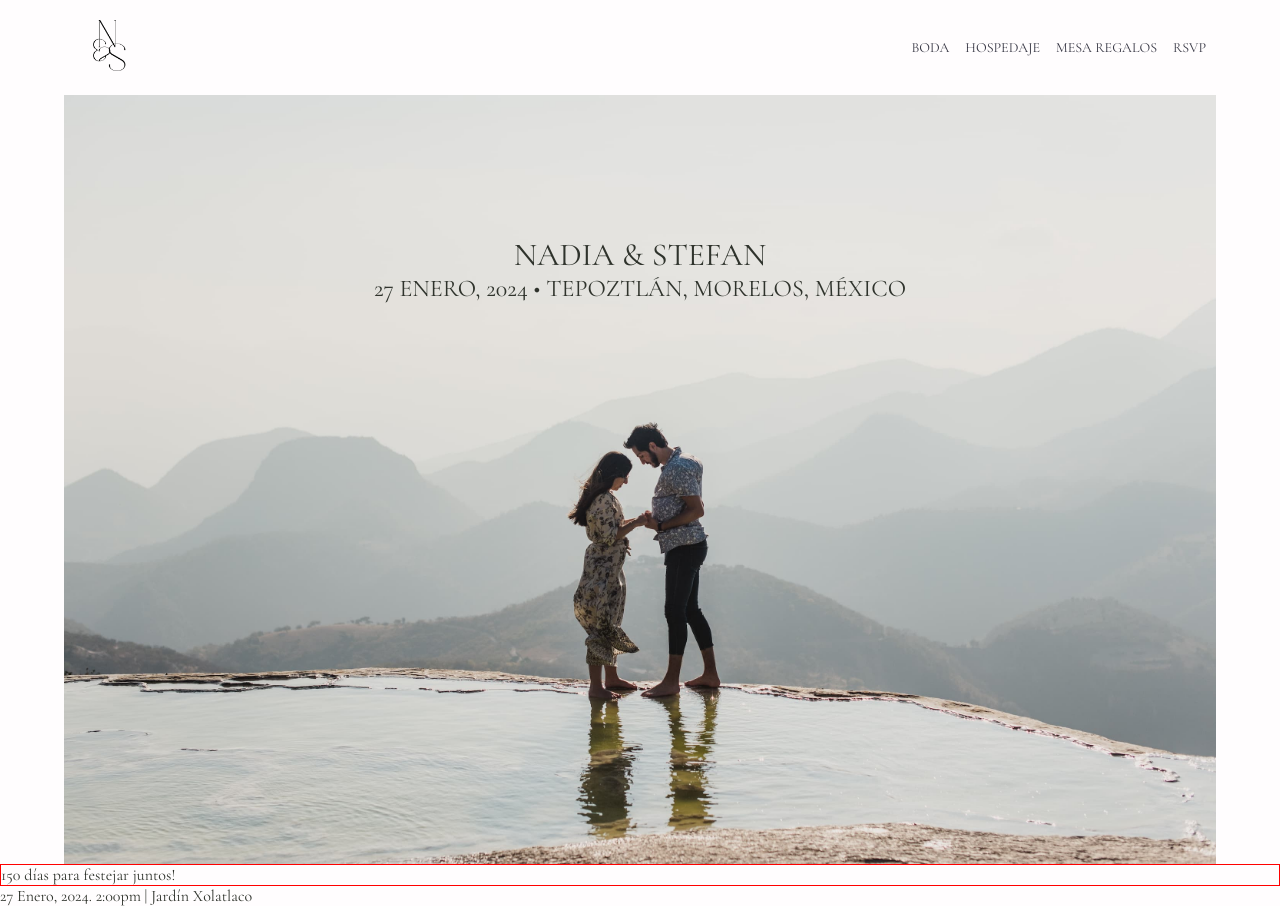
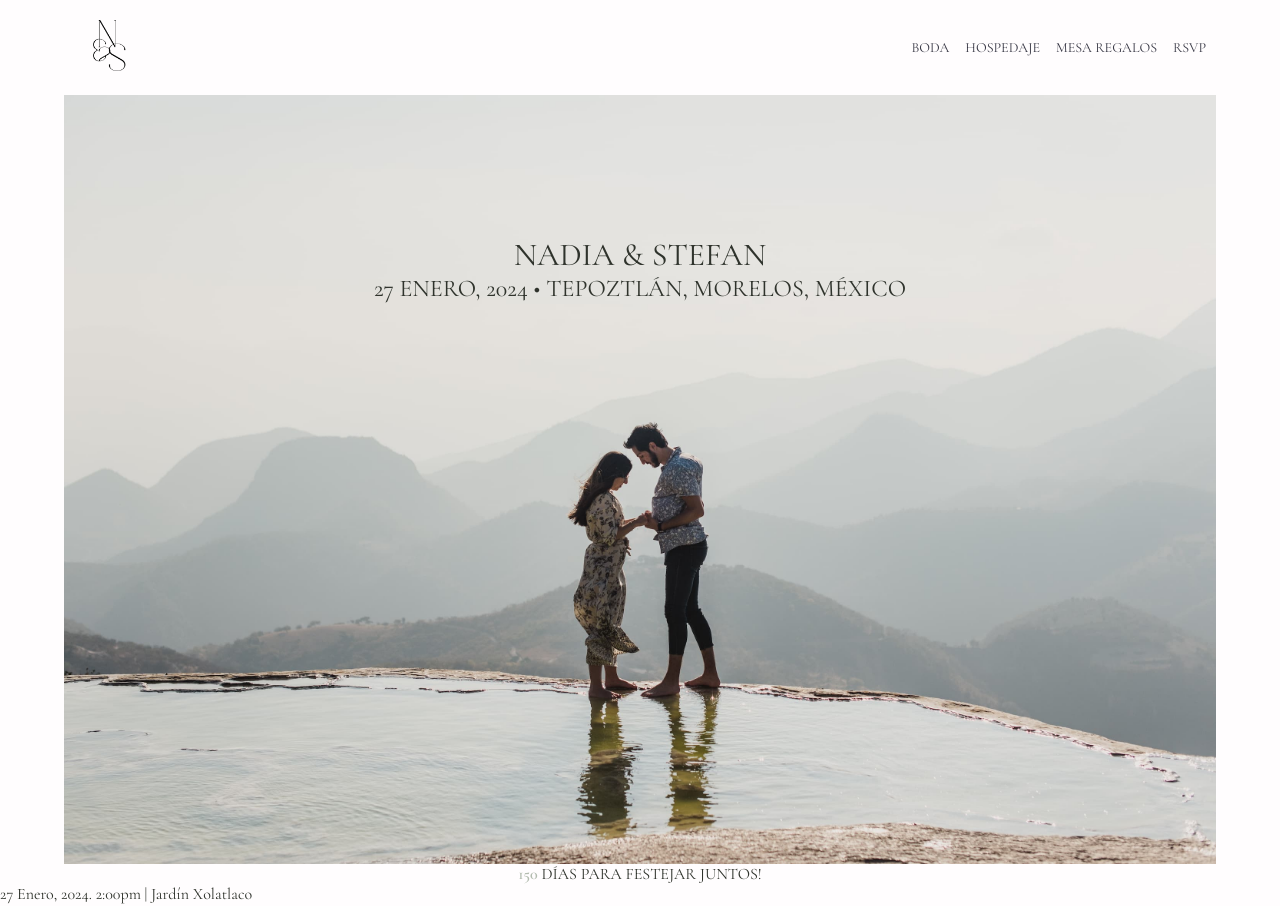
Before and after one commit to richipargo/nadia-stefan, a React (Vite) app: page / in a window 1280 px wide. Built offline with nearby package versions, Linux system fonts and the light colour scheme.

Commit message:
Add style to countdown component

```diff
--- a/src/components/Countdown.jsx
+++ b/src/components/Countdown.jsx
@@ -20,7 +20,8 @@ const Countdown = () => {
 
   return (
     <div className="countdown-container">
-      <p>{days} días para festejar juntos!</p>
+      <p className="countdown">{days}</p>
+      <span className="countdown-span"> días para festejar juntos!</span>
     </div>
   );
 };
--- a/src/style_components/countdown.css
+++ b/src/style_components/countdown.css
@@ -1,3 +1,16 @@
 .countdown-container {
-  border: 1px solid red;
+  width: 90%;
+  margin: 0 auto;
+  text-align: center;
 }
+.countdown {
+  text-align: center;
+  text-transform: uppercase;
+  font-weight: 500;
+  display: inline-block;
+  color: var(--extra);
+  font-weight: 600;
+}
+.countdown-span {
+  text-transform: uppercase;
+}
```
